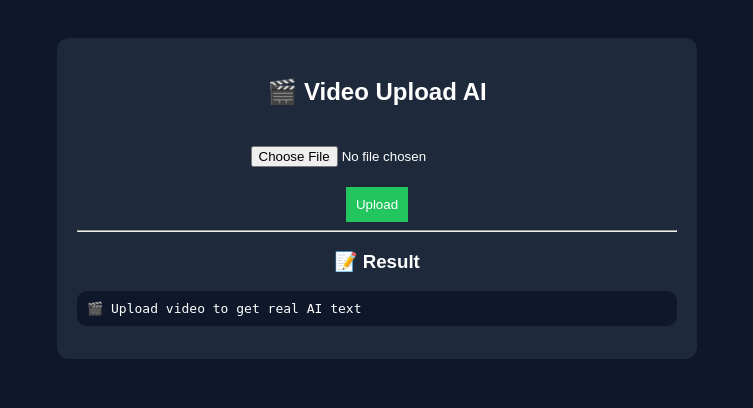
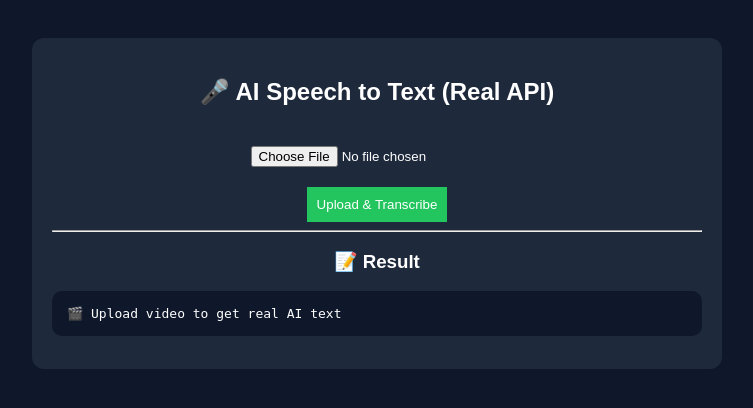
Before and after one commit to anrachana28-del/Ai-tran, a Flask app: page / in a window 1280 px wide. Shown: the top 408 px of the page, without its empty margins (263-1016 px from the left). Run offline with Flask 3, Linux system fonts and the light colour scheme.

Commit message:
Update index.html

```diff
--- a/templates/index.html
+++ b/templates/index.html
@@ -2,7 +2,7 @@
 <html>
 <head>
 <meta charset="UTF-8">
-<title>Khmer AI Translator</title>
+<title>AI Speech to Text</title>
 
 <style>
 body{
@@ -14,7 +14,7 @@ body{
 }
 
 .box{
-    max-width:600px;
+    max-width:650px;
     margin:auto;
     background:#1e293b;
     padding:20px;
@@ -36,8 +36,9 @@ button{
 pre{
     text-align:left;
     background:#0f172a;
-    padding:10px;
+    padding:15px;
     border-radius:10px;
+    white-space:pre-wrap;
 }
 </style>
 
@@ -46,12 +47,12 @@ pre{
 
 <div class="box">
 
-    <h2>🎬 Video Upload AI</h2>
+    <h2>🎤 AI Speech to Text (Real API)</h2>
 
     <form action="/upload" method="post" enctype="multipart/form-data">
         <input type="file" name="video" required>
         <br>
-        <button type="submit">Upload</button>
+        <button type="submit">Upload & Transcribe</button>
     </form>
 
     <hr>
```
